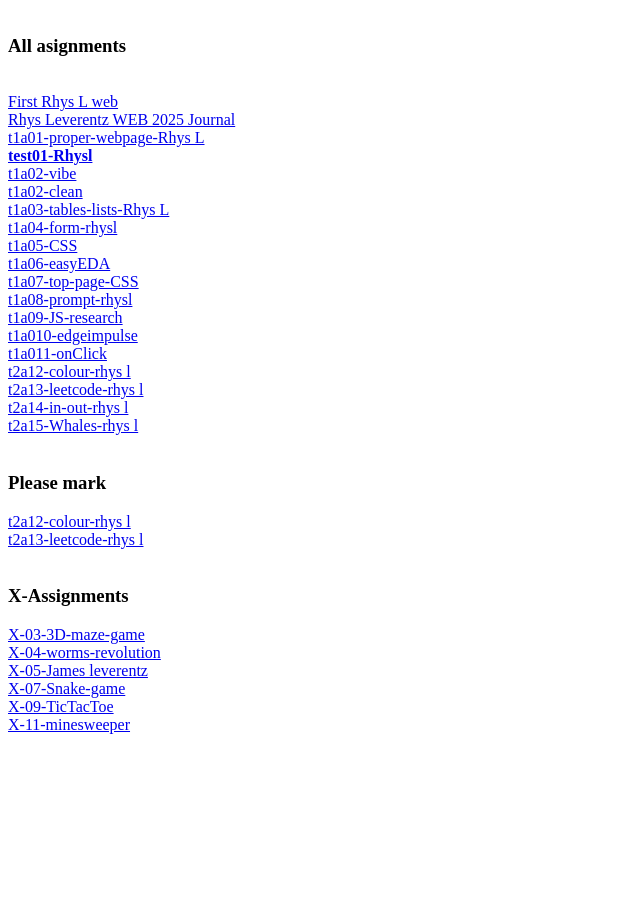
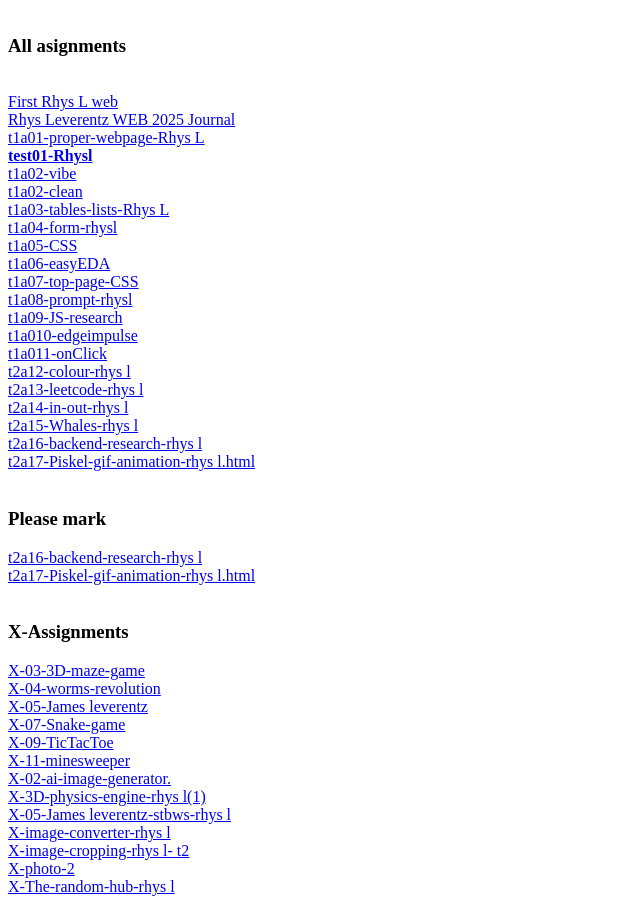
Before and after one commit to schoolwork2368-svg/Public-, a plain HTML site: page index.html in a window 1280 px wide. Shown: the part 126-1030 px from the top of the page, without its empty margins (0-640 px from the left). Before the commit the page ends 868 px from the top, so only its background shows below. Drawn offline with Linux system fonts and the light colour scheme.

Commit message:
Updated the index

```diff
--- a/index.html
+++ b/index.html
@@ -101,6 +101,14 @@
 
 
 <div><a href="t2a15-whales-rhys l.html" target="_blank">t2a15-Whales-rhys l</a></div>
+
+
+
+<div><a href="t2a16-backend-research-rhys l.html" target="_blank">t2a16-backend-research-rhys l</a></div>
+
+
+
+<div><a href="t2a17-Piskel-gif-rhys L.html" target="_blank">t2a17-Piskel-gif-animation-rhys l.html</a></div>
 </ul><br>
 
 
@@ -108,13 +116,13 @@
 <h3 class="text-3xl border-b"><strong>Please mark</strong></h3>
 
 
-
-
-<div><a href="t2a12-colour-rhys l.html" target="_blank">t2a12-colour-rhys l</a></div>
+<div><a href="t2a16-backend-research-rhys l.html" target="_blank">t2a16-backend-research-rhys l</a></div>
 
 
 
-<div><a href="t2a13-leetcode-rhys l.html" target="_blank">t2a13-leetcode-rhys l</a></div>
+<div><a href="t2a17-Piskel-gif-rhys L.html" target="_blank">t2a17-Piskel-gif-animation-rhys l.html</a></div>
+
+
 
 
 
@@ -145,6 +153,34 @@
 
 <div><a href="X-11-minesweeper-rhys l.html" target="_blank">X-11-minesweeper</a></div>
 
+
+
+<div><a href="X-02-ai-image-generator.html" target="_blank">X-02-ai-image-generator.</a></div>
+
+
+
+<div><a href="X-3D-physics-engine-rhys l(1).html" target="_blank">X-3D-physics-engine-rhys l(1)</a></div>
+
+
+
+<div><a href="X-05-James leverentz-stbws-rhys l.html" target="_blank">X-05-James leverentz-stbws-rhys l</a></div>
+
+
+
+<div><a href="X-image-converter-rhys l.html" target="_blank">X-image-converter-rhys l</a></div>
+
+
+
+<div><a href="X-image-cropping-rhys l- t2.html" target="_blank">X-image-cropping-rhys l- t2</a></div>
+
+
+
+<div><a href="X-photo-2.html" target="_blank">X-photo-2</a></div>
+
+
+
+<div><a href="X-The-random-hub-rhys l.html" target="_blank">X-The-random-hub-rhys l</a></div>
+
 </div>
 </body>
 </html>
```
